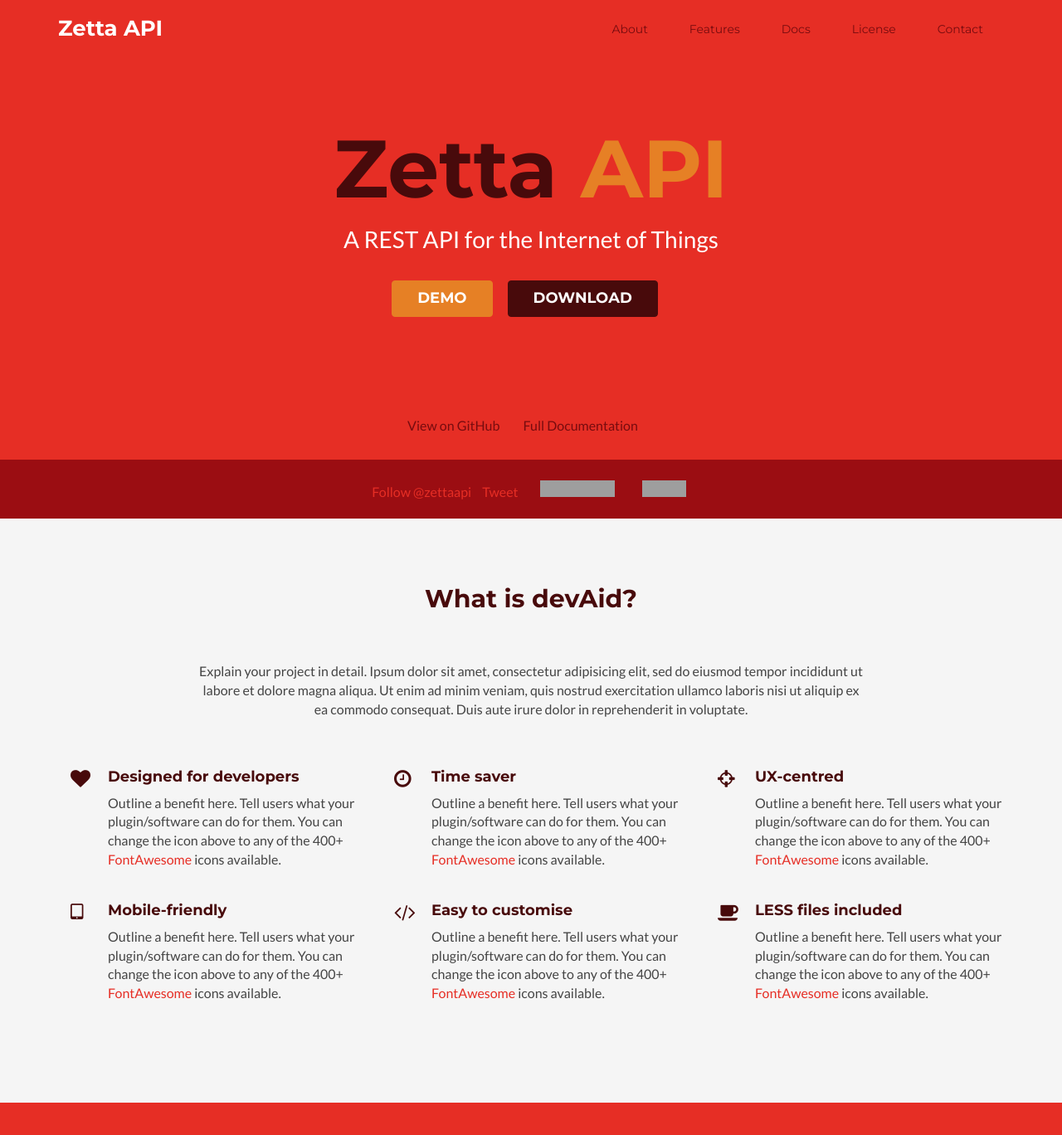
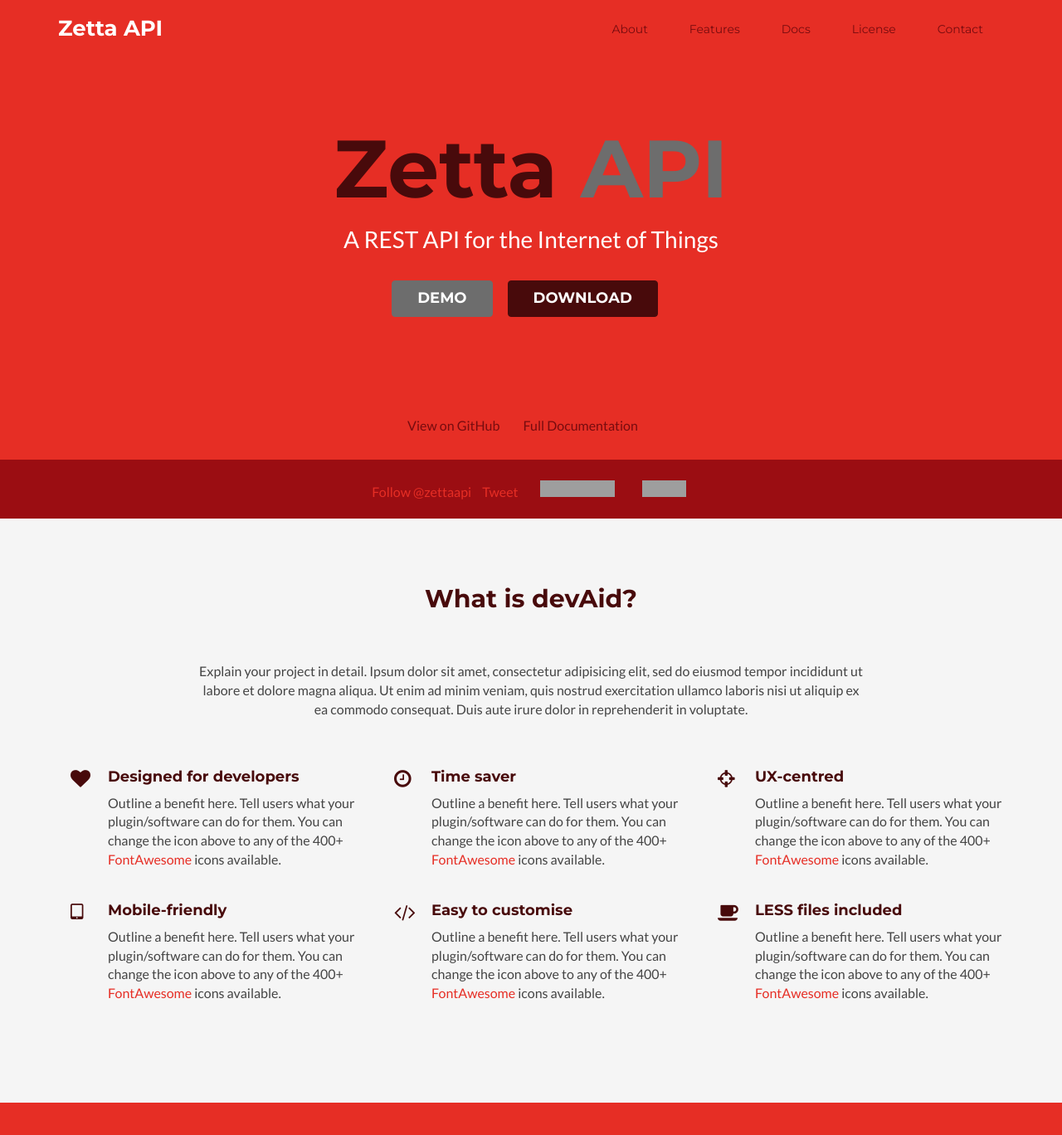
Before and after one commit to zettajs/zettaapi.github.io, a Jekyll site: the page built from index.html, in a window 1280 px wide and 1400 px high. Shown: the top 1368 px of the window at 83% size. Built offline with Jekyll 4.4.1, drawn with Linux system fonts in a browser that asks for light colours; comment, search, counter and statistics services are not loaded; grey boxes are pictures that could not be loaded.

Commit message:
color tweaks

```diff
--- a/public/css/styles.css
+++ b/public/css/styles.css
@@ -69,16 +69,16 @@
 }
 a.btn-cta-secondary,
 .btn-cta-secondary {
-  background: #E68025;
-  border: 1px solid #E68025;
+  background: #6d6d6d;
+  border: 1px solid #6d6d6d;
   color: #fff;
   font-weight: 600;
   text-transform: uppercase;
 }
 a.btn-cta-secondary:hover,
 .btn-cta-secondary:hover {
-  background: #ecb728;
-  border: 1px solid #ecb728;
+  background: #2d2d2d;
+  border: 1px solid #2d2d2d;
   color: #fff;
 }
 .text-highlight {
@@ -191,7 +191,7 @@
   margin-top: 0;
 }
 .promo .title .highlight {
-  color: #E68025;
+  color: #6d6d6d;
 }
 .promo .intro {
   font-size: 28px;
```
